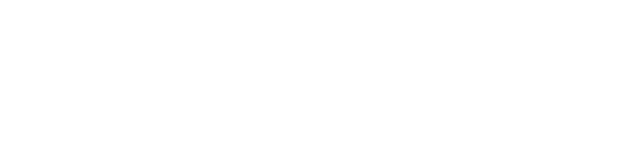
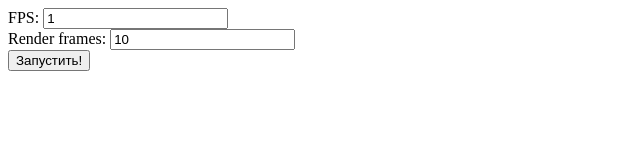
Before and after one commit to ArchOracle/fan, a website built with webpack: page src/simple_charge/index.html in a window 1280 px wide. Shown: the whole page, without its empty margins (0-640 px from the left). Built offline with nearby package versions, Linux system fonts and the light colour scheme.

Commit message:
Запилил простенький интерфейс.

```diff
--- a/src/simple_charge/index.html
+++ b/src/simple_charge/index.html
@@ -5,6 +5,24 @@
 	<title>Простая модель зарядов</title>
 </head>
 <body>
+<div>
+	<div>
+		<label>
+			FPS:
+			<input type="number" name="fps" value="1" readonly>
+		</label>
+	</div>
+	<div>
+		<label>
+			Render frames:
+			<input type="number" name="frames_count" value="10" readonly>
+		</label>
+	</div>
+	<div>
+		<button name="go">Запустить!</button>
+	</div>
+</div>
+<br>
 <canvas id="charge" height="600" width="600"></canvas>
 </body>
 </html>
```
